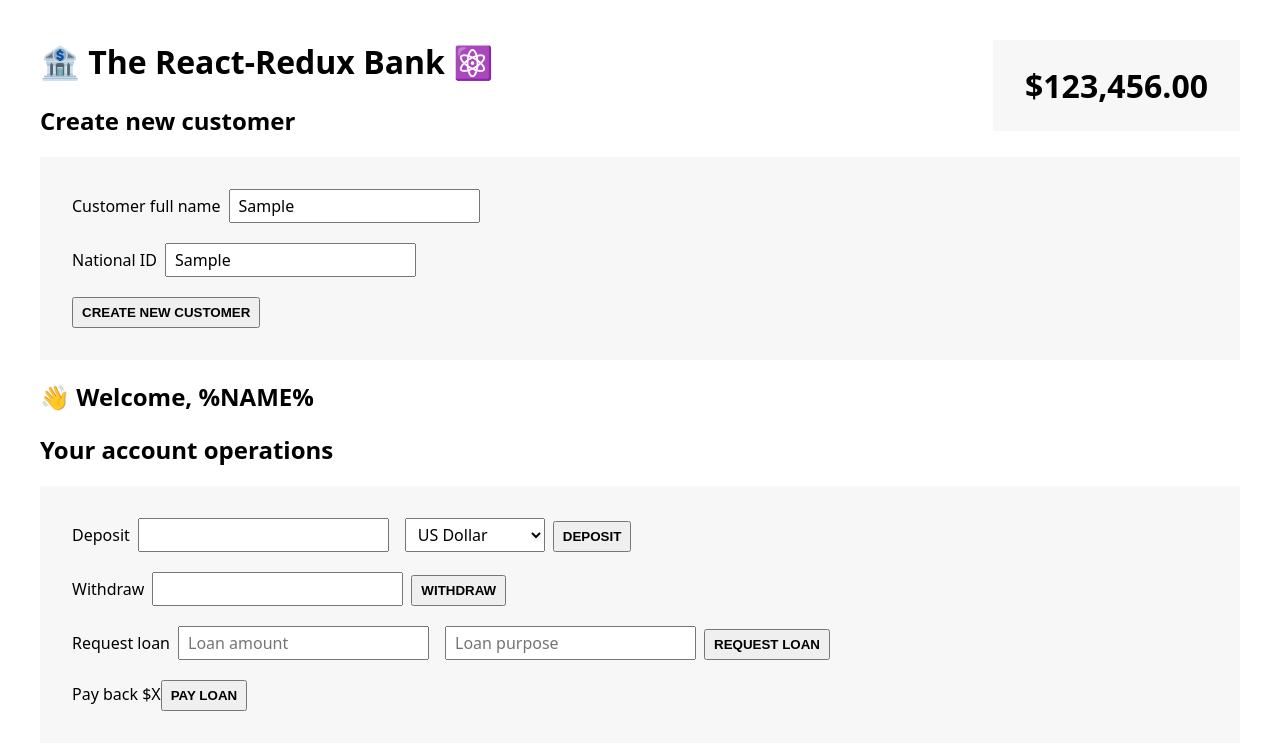
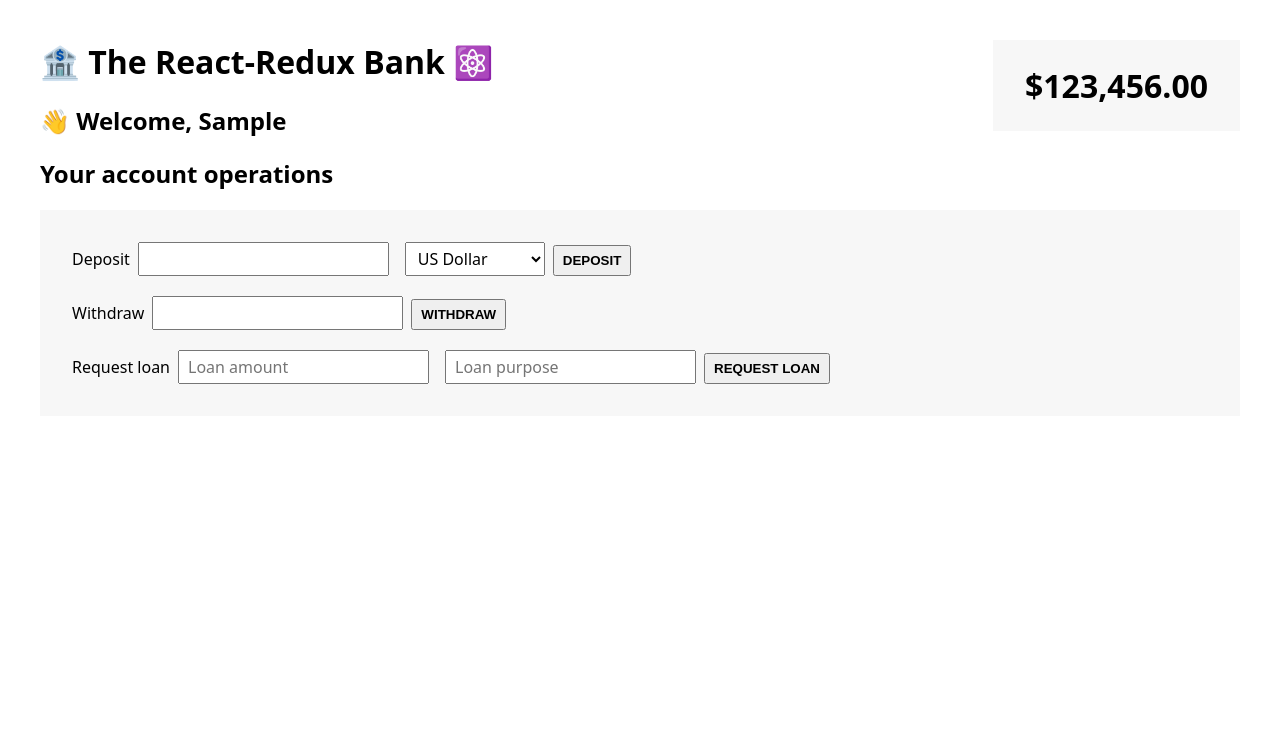
Before and after one commit to gvpinto/reactjs-redux-intro, a React (Create React App) app: page / in a window 1280 px wide. Both pictures are taken after typing "Sample", "Sample" into the empty fields and a click on the button "CREATE NEW CUSTOMER". Shown: the top 750 px of the page. Built offline with nearby package versions, Linux system fonts and the light colour scheme.

Commit message:
267. Back to React! Connecting our Redux App With React

```diff
--- a/package.json
+++ b/package.json
@@ -8,6 +8,7 @@
     "@testing-library/user-event": "^13.5.0",
     "react": "^18.2.0",
     "react-dom": "^18.2.0",
+    "react-redux": "^8.1.2",
     "react-scripts": "5.0.1",
     "redux": "^4.2.1",
     "web-vitals": "^2.1.4"
--- a/src/App.js
+++ b/src/App.js
@@ -2,15 +2,24 @@
 import Customer from "./features/customers/Customer";
 import AccountOperations from "./features/accounts/AccountOperations";
 import BalanceDisplay from "./features/accounts/BalanceDisplay";
+import { useSelector } from "react-redux";
 
 function App() {
+    const fullName = useSelector((state) => state.customer.fullName);
     return (
         <div>
             <h1>🏦 The React-Redux Bank ⚛️</h1>
-            <CreateCustomer />
-            <Customer />
-            <AccountOperations />
-            <BalanceDisplay />
+            {
+                fullName === '' ?
+                    <CreateCustomer />
+                    : (
+                        <>
+                            <Customer />
+                            <AccountOperations />
+                            <BalanceDisplay />
+                        </>
+                    )
+            }
         </div>
     );
 }
--- a/src/features/accounts/AccountOperations.js
+++ b/src/features/accounts/AccountOperations.js
@@ -1,4 +1,6 @@
 import { useState } from "react";
+import { useDispatch, useSelector } from "react-redux";
+import { deposit, payLoan, requestLoan, withdraw } from './accountSlice';
 
 function AccountOperations() {
     const [depositAmount, setDepositAmount] = useState("");
@@ -7,13 +9,39 @@
     const [loanPurpose, setLoanPurpose] = useState("");
     const [currency, setCurrency] = useState("USD");
 
-  function handleDeposit() {}
+    const { loan: currentLoan, balance, loanPurpose: currentLoanPurpose } = useSelector((store) => store.account);
 
-  function handleWithdrawal() {}
+    const dispatch = useDispatch();
 
-  function handleRequestLoan() {}
+    console.log(balance);
 
-  function handlePayLoan() {}
+    function handleDeposit() {
+        if (depositAmount) {
+            dispatch(deposit(depositAmount));
+        }
+        setDepositAmount("");
+    }
+
+    function handleWithdrawal() {
+        if (withdrawalAmount) {
+            dispatch(withdraw(withdrawalAmount));
+        }
+        setWithdrawalAmount("");
+    }
+
+    function handleRequestLoan() {
+        if (!loanAmount || !loanPurpose) return;
+        dispatch(requestLoan(loanAmount, loanPurpose));
+
+        setLoanAmount("");
+        setLoanPurpose("");
+    }
+
+    function handlePayLoan() {
+
+        dispatch(payLoan());
+
+    }
 
     return (
         <div>
@@ -65,11 +93,14 @@
                     />
                     <button onClick={handleRequestLoan}>Request loan</button>
                 </div>
-
+                {
+                    currentLoan > 0 && (
                         <div>
-          <span>Pay back $X</span>
+                            <span>Pay back ${currentLoan} ({currentLoanPurpose})</span>
                             <button onClick={handlePayLoan}>Pay loan</button>
                         </div>
+                    )
+                }
             </div>
         </div>
     );
--- a/src/features/customers/CreateCustomer.js
+++ b/src/features/customers/CreateCustomer.js
@@ -1,10 +1,19 @@
 import { useState } from "react";
+import { useDispatch } from "react-redux";
+import { createCustomer } from "./customerSlice";
 
 function Customer() {
     const [fullName, setFullName] = useState("");
     const [nationalId, setNationalId] = useState("");
 
-  function handleClick() {}
+    const dispatch = useDispatch();
+
+    function handleClick() {
+        if (!fullName || !nationalId) return;
+
+        dispatch(createCustomer(fullName, nationalId));
+
+    }
 
     return (
         <div>
--- a/src/features/customers/Customer.js
+++ b/src/features/customers/Customer.js
@@ -1,5 +1,9 @@
+import { useSelector } from "react-redux";
+
 function Customer() {
-  return <h2>👋 Welcome, %NAME%</h2>;
+
+    const customer = useSelector((store) => store.customer.fullName);
+    return <h2>👋 Welcome, {customer}</h2>;
 }
 
 export default Customer;
--- a/src/features/customers/customerSlice.js
+++ b/src/features/customers/customerSlice.js
@@ -1,6 +1,6 @@
 const initialStateCustomer = {
     fullName: '',
-    nationalID: '',
+    nationalId: '',
     createdAt: ''
 };
 
@@ -11,7 +11,7 @@
             return {
                 ...state,
                 fullName: action.payload.fullName,
-                nationalID: action.payload.nationalID,
+                nationalId: action.payload.nationalId,
                 createdAt: action.payload.createdAt
             };
 
@@ -28,8 +28,8 @@
 
 
 
-export function createCustomer(fullName, nationalID) {
-    return { type: 'customer/createCustomer', payload: { fullName, nationalID, createdAt: new Date().toISOString() } };
+export function createCustomer(fullName, nationalId) {
+    return { type: 'customer/createCustomer', payload: { fullName, nationalId, createdAt: new Date().toISOString() } };
 }
 
 export function updateName(fullName) {
--- a/src/index.js
+++ b/src/index.js
@@ -1,4 +1,5 @@
 import React from 'react';
+import { Provider } from 'react-redux';
 import ReactDOM from 'react-dom/client';
 import './index.css';
 import App from './App';
@@ -7,6 +8,8 @@
 const root = ReactDOM.createRoot(document.getElementById('root'));
 root.render(
     <React.StrictMode>
-        <App />
+        <Provider store={store}>
+            <App />
+        </Provider>
     </React.StrictMode>
 );
```
Also changed, not shown: 1 other file (tests, documents, lock files or other folders). Lines whose indentation alone changed are shown as unchanged.
